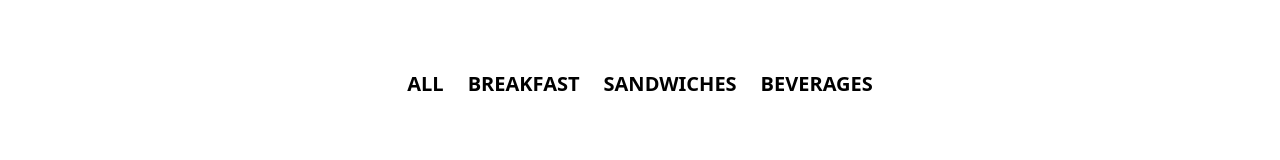
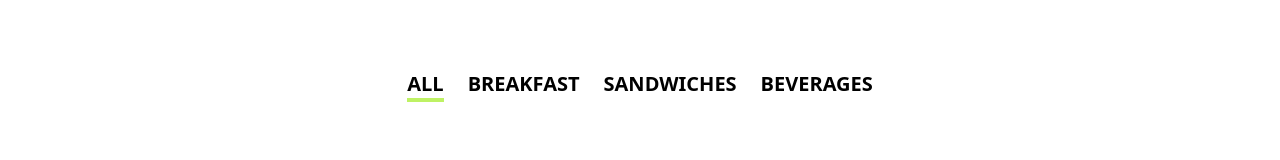
Before and after one commit to abatushkova/edu-menu, a React (Create React App) app: page / in a window 1280 px wide. Shown: the part 138-298 px from the top of the page. Built offline with nearby package versions, Linux system fonts and the light colour scheme.

Commit message:
add active category to filter block

```diff
--- a/src/components/App/App.tsx
+++ b/src/components/App/App.tsx
@@ -26,6 +26,6 @@ const App = () => {
       <Grid cards={cardList} />
     </div>
   );
-}
+};
 
 export default App;
--- a/src/components/Filter/Filter.tsx
+++ b/src/components/Filter/Filter.tsx
@@ -1,13 +1,26 @@
-import React from 'react';
+import React, { useState } from 'react';
 
-interface IFfilterModel {
+interface IFilterModel {
   categories: string[],
   filterCards: (p: string) => void,
 }
 
+export const Filter = (props: IFilterModel) => {
+  const { categories, filterCards } = props;
+  const [activeClass, setActiveClass] = useState('all');
 
-export const Filter = (props: IFfilterModel) => {
-  const { categories, filterCards } = props;
+  const renderClassName = (category: string): string => {
+    const name = 'text-xl font-bold uppercase border-b-4';
+
+    return category === activeClass
+      ? `${name} border-b-lime-300`
+      : `${name} border-b-white hover:border-b-lime-300 transition-colors`;
+  };
+
+  const handleClick = (category: string) => {
+    filterCards(category);
+    setActiveClass(category);
+  };
 
   return (
     <div className="flex flex-col md:flex-row items-center justify-center gap-3 md:gap-6 pb-10 md:pb-16">
@@ -15,13 +28,8 @@ export const Filter = (props: IFfilterModel) => {
         <button
           type="button"
           key={index}
-          className="
-            text-xl font-bold uppercase
-            border-b-4 border-b-white
-            hover:border-b-lime-300
-            transition-colors
-          "
-          onClick={() => filterCards(category)}
+          className={renderClassName(category)}
+          onClick={() => handleClick(category)}
         >
           {category}
         </button>
```
